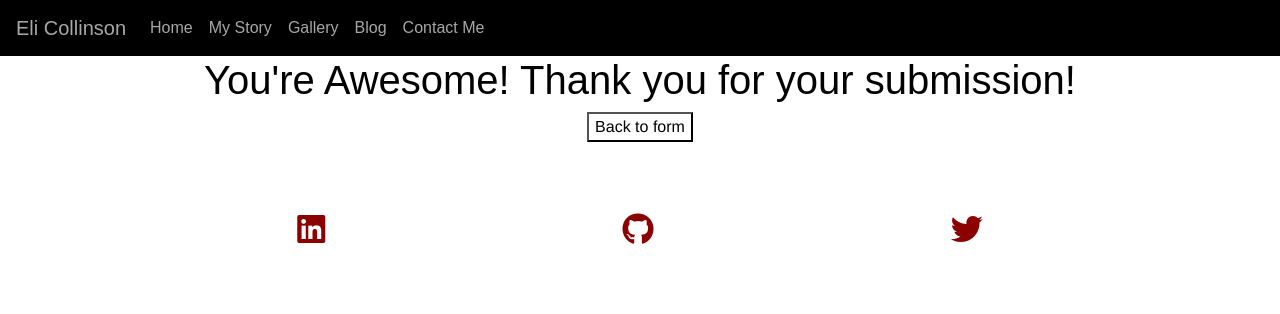
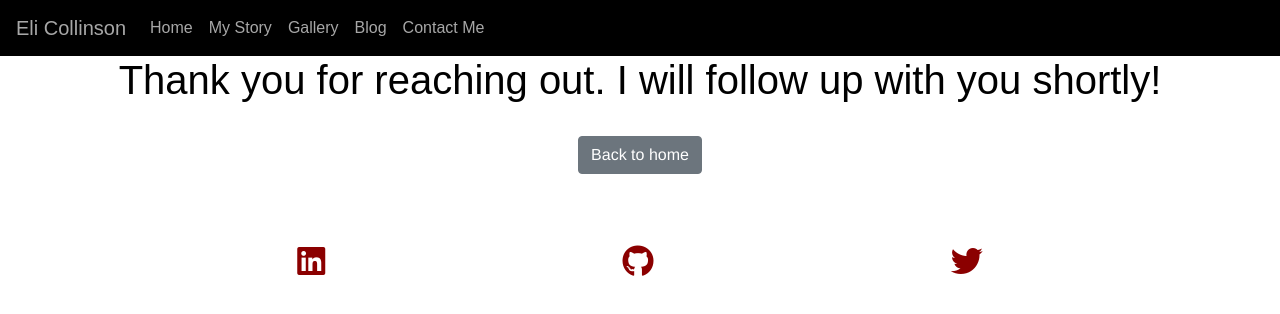
Before and after one commit to elicollinson/EliCollinsonWebsite, a Vue app in the folder eli-collinson-website/: page /thanks in a window 1280 px wide. Shown: the top 314 px of the page. Built offline with nearby package versions, Linux system fonts and the light colour scheme; a web font is replaced by a local one.

Commit message:
Form is working, add a few formatting tweaks to the contact me and submission success/failure components

```diff
--- a/eli-collinson-website/src/components/BlogListViewer.vue
+++ b/eli-collinson-website/src/components/BlogListViewer.vue
@@ -5,7 +5,7 @@
   <img src="../assets/ContactMe.png" class="card-img-top" alt="...">
   <div class="card-body">
     <h5 class="card-title">The Easy Way Out Is A Trap</h5>
-    <p class="card-text">Meditations on what you can learn from a contact form.</p>
+    <p class="card-text">Lessons you can learn from a contact form.</p>
     <p class="card-text"><small class="text-muted">Last updated October 20th, 2020</small></p>
   </div>
 </div>
--- a/eli-collinson-website/src/views/ContactMe.vue
+++ b/eli-collinson-website/src/views/ContactMe.vue
@@ -1,7 +1,7 @@
 <template>
   <div id="contact-me">
     <h1>Contact Me</h1>
-    <p>Right now this form is sending messages, but not capturing the data, so if you need to get in touch, email me at elicollinson1@gmail.com</p>
+    <p class="container-fluid">Thank you for your interest! Please fill out the form an I will reach out. None of the data used here is shared with anyone else.</p>
     <form class="container-fluid" id="contact-form" name="contact" method="POST" data-netlify=true @submit.prevent="handleSubmit">
         <label for="FullName">Please Enter Full Name</label>
         <input class="form-control my-size" type="text" name="fullName" v-model="form.fullName" required/>
--- a/eli-collinson-website/src/views/FormFailure.vue
+++ b/eli-collinson-website/src/views/FormFailure.vue
@@ -1,8 +1,8 @@
 <template>
   <div>
     <h1>Oops, looks like something went wrong!</h1>
-    <router-link to="/">
-      <button>Back to form</button>
+    <router-link to="/contactMe/">
+      <button class="btn btn-secondary">Back to form</button>
     </router-link>
   </div>
 </template>
@@ -14,6 +14,8 @@ export default {
 }
 </script>
 
-<style>
-
+<style scoped>
+h1 {
+  margin-bottom: 2rem;
+}
 </style>
--- a/eli-collinson-website/src/views/FormSuccess.vue
+++ b/eli-collinson-website/src/views/FormSuccess.vue
@@ -1,8 +1,8 @@
 <template>
   <div>
-    <h1>You're Awesome! Thank you for your submission!</h1>
+    <h1>Thank you for reaching out. I will follow up with you shortly!</h1>
     <router-link to="/">
-      <button>Back to form</button>
+      <button class="btn btn-secondary">Back to home</button>
     </router-link>
   </div>
 </template>
@@ -13,6 +13,9 @@ export default {
 }
 </script>
 
-<style>
+<style scoped>
+h1 {
+  margin-bottom: 2rem;
+}
 
 </style>
```
